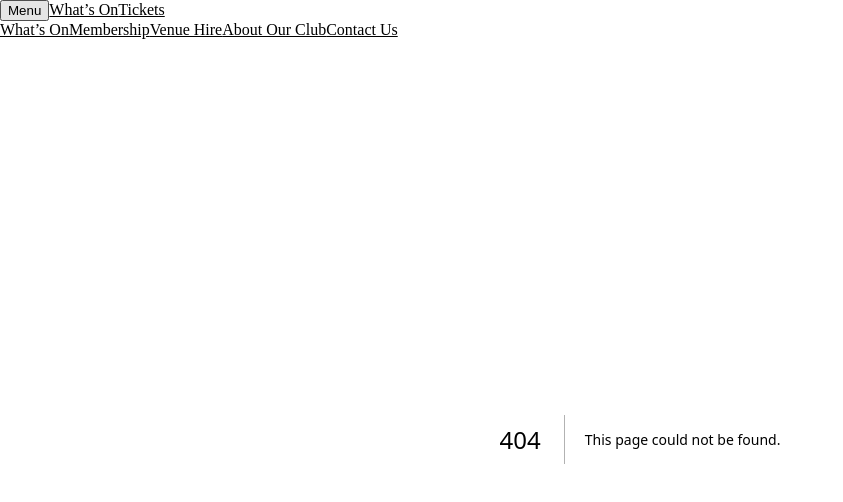
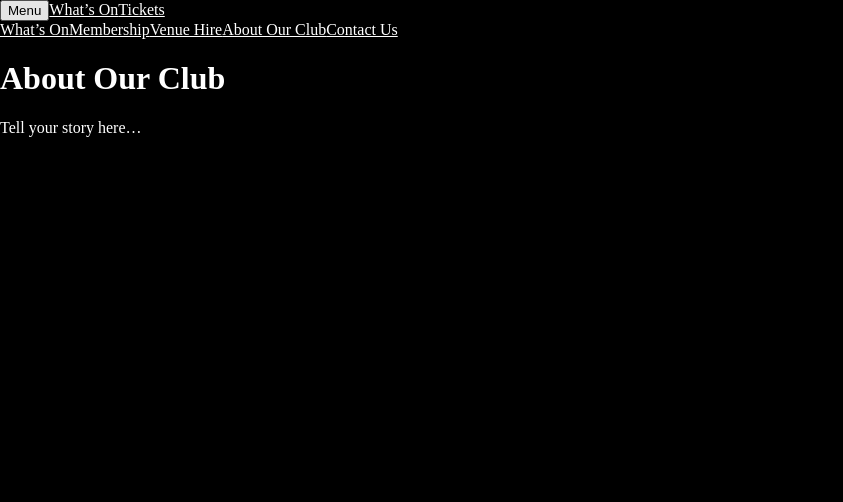
Before and after one commit to bojianlee19-design/club5, a Next.js app: page /about in a window 1280 px wide. Before the commit this address had no page. Shown: the top 502 px of the page, without its empty margins (0-843 px from the left). Built offline with nearby package versions, Linux system fonts and the light colour scheme.

Commit message:
Create page.tsx

```diff
--- /dev/null
+++ b/app/about/page.tsx
@@ -0,0 +1,8 @@
+export default function Page() {
+  return (
+    <main className="max-w-4xl mx-auto px-4 py-16">
+      <h1 className="text-3xl font-black mb-4">About Our Club</h1>
+      <p className="text-white/80">Tell your story here…</p>
+    </main>
+  );
+}
```
